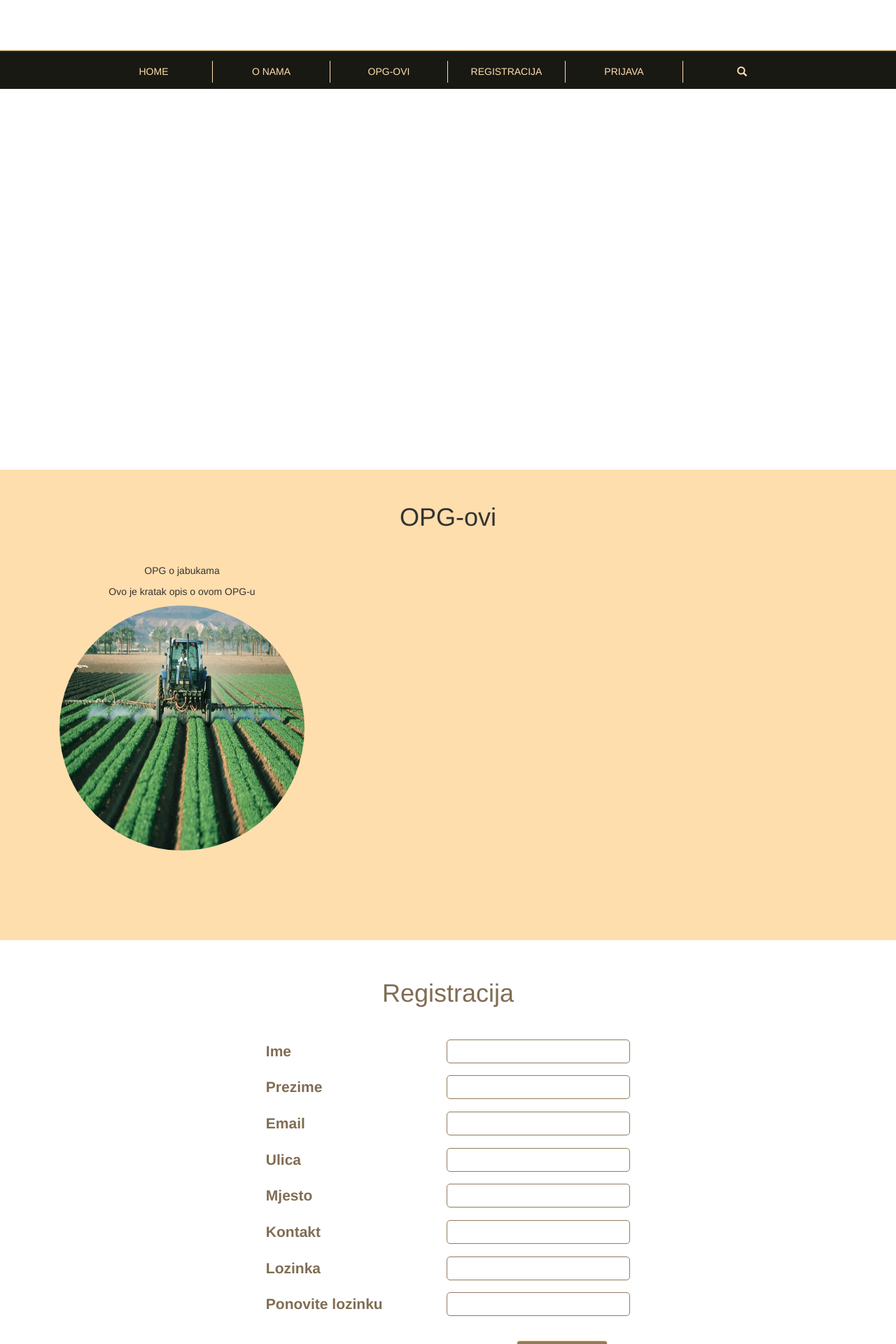
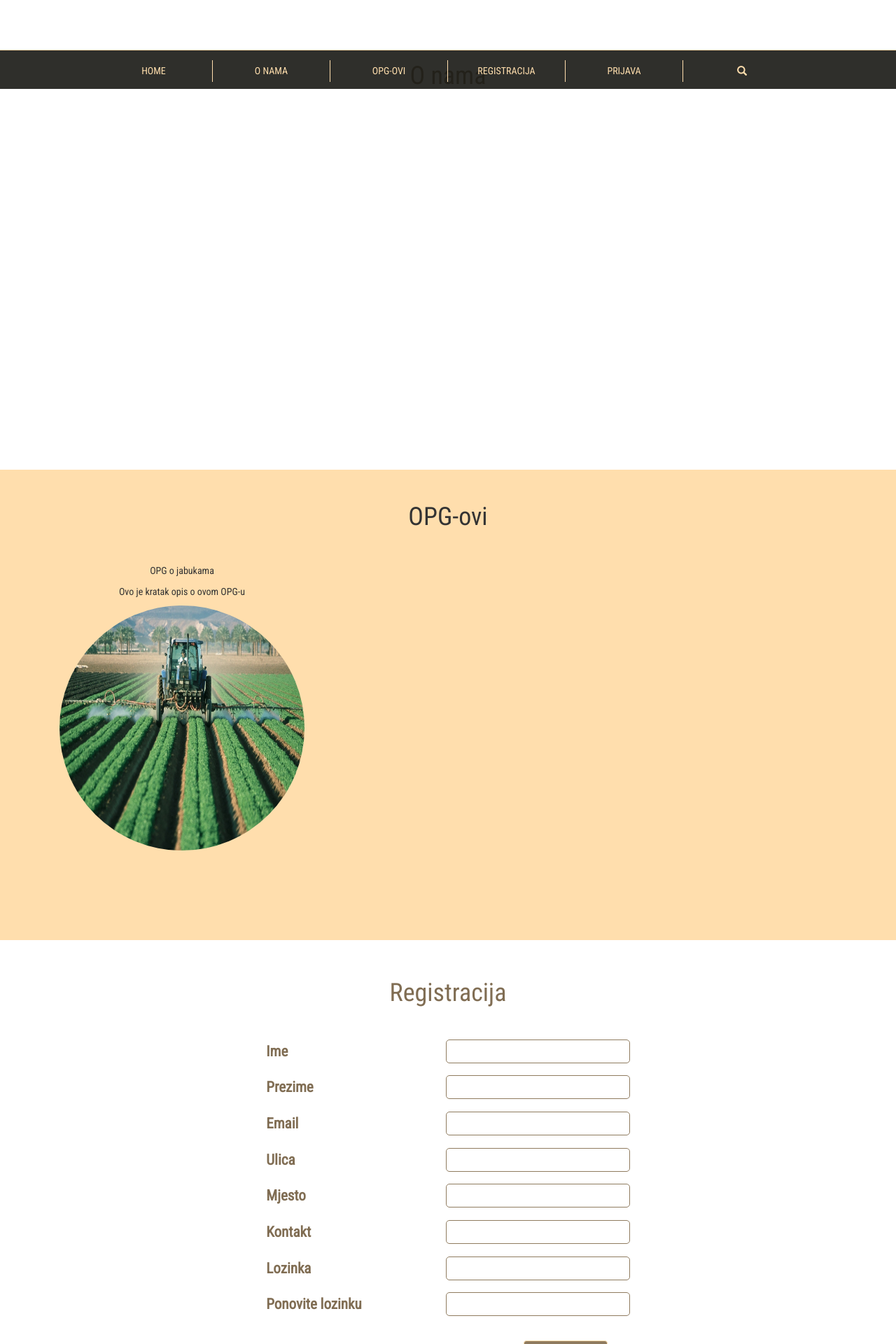
Before and after one commit to amatanovic/NFX, a PHP site: page / in a window 1280 px wide. Shown: the part 673-2593 px from the top of the page at 70% size. Run offline with PHP 8.4, Linux system fonts and the light colour scheme; data comes from the database, SQL or seed files in the repository; some libraries are stand-ins or nearby versions.

Commit message:
dodan font

```diff
--- a/css/styles.css
+++ b/css/styles.css
@@ -2,12 +2,13 @@
 
 body{
     margin-bottom: 4em;
+    font-family: 'Roboto Condensed', sans-serif;
 }
 
 nav{
     height: 4em;
-    background-color: rgba(25,25,20,1);
-    border-top: 2px ridge rgba(255, 222, 173,1) !important;
+    background-color: rgba(25,25,20,0.9);
+    border-top: 1.5px ridge rgba(255, 222, 173,1) !important;
 }
 
 ul.nav{
@@ -33,7 +34,6 @@ ul.nav>li>a{
 ul.nav>li>a:active{
     background-color: rgba(25,25,20,1);
     color: #8f7b5f;
-    font-weight: bold;
 }
 
 ul.nav>li>a:visited{
@@ -41,7 +41,7 @@ ul.nav>li>a:visited{
 }
 
 ul.nav>li>a:hover{
-    background-color: rgba(25,25,20,1);
+    background-color: rgba(25,25,20,0);
     color: #8f7b5f;
     font-weight: bold;
 }
--- a/head.php
+++ b/head.php
@@ -10,7 +10,7 @@
     <!-- Bootstrap -->
     <link href="css/bootstrap.min.css" rel="stylesheet">
     <link href="css/styles.css" rel="stylesheet">
-    <link href='https://fonts.googleapis.com/css?family=Abel' rel='stylesheet' type='text/css'>
+    <link href='https://fonts.googleapis.com/css?family=Roboto+Condensed:400,300' rel='stylesheet' type='text/css'>
       <link rel="icon" href="slike/logo.ico" type="image/x-icon">
     <!-- HTML5 shim and Respond.js for IE8 support of HTML5 elements and media queries -->
     <!-- WARNING: Respond.js doesn't work if you view the page via file:// -->
```
